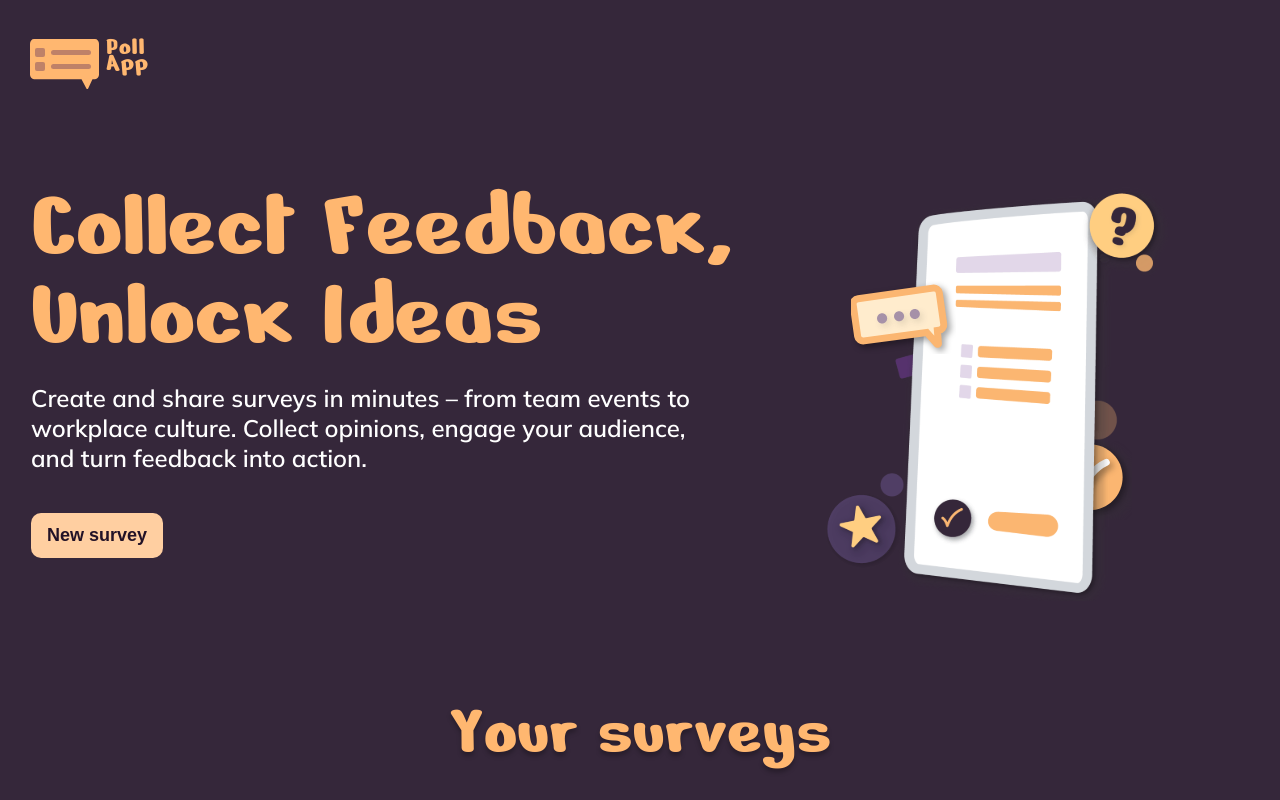
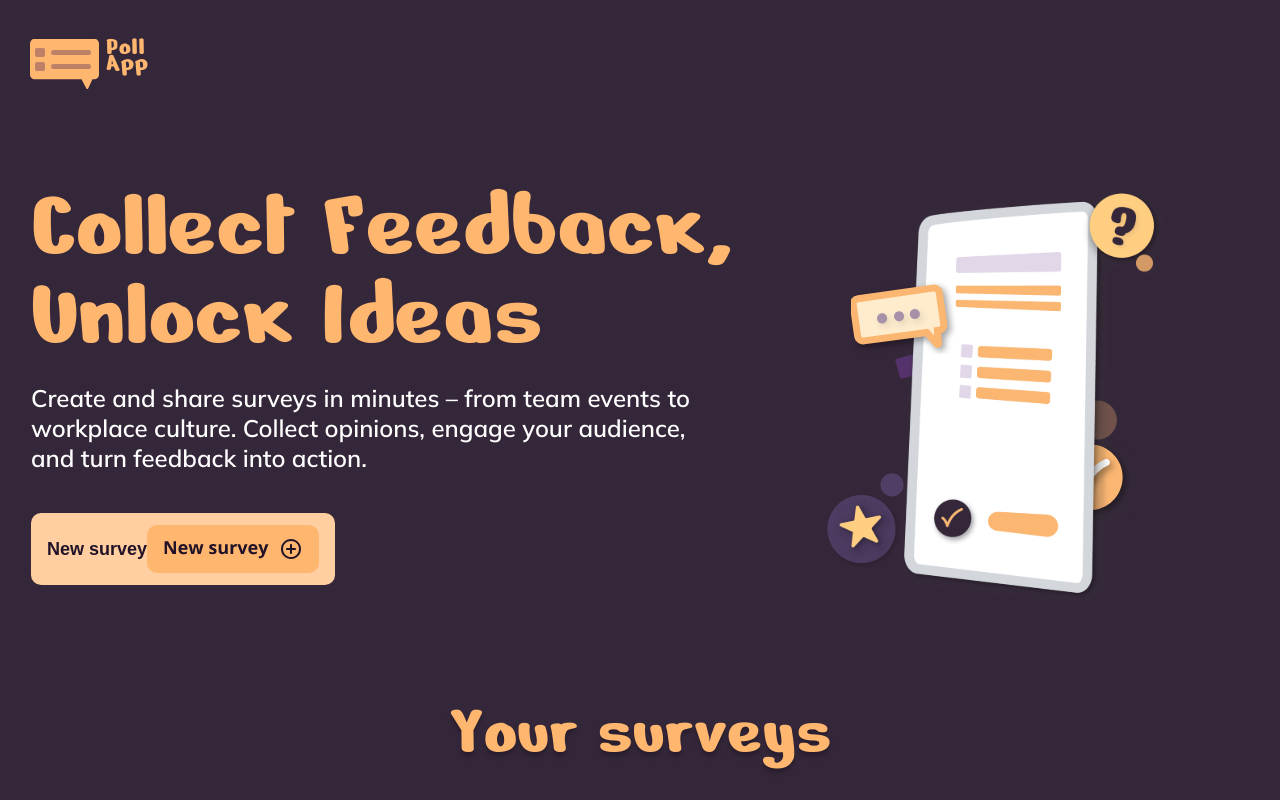
Before and after one commit to OBO-WAN/PollApp, an Angular app: page / in a window 1280 px wide. Shown: the top 800 px of the page. Built offline with nearby package versions, Linux system fonts and the light colour scheme; a web font is replaced by a local one.

Commit message:
feat: add New survey hover artwork

```diff
--- a/src/app/pages/home/home.html
+++ b/src/app/pages/home/home.html
@@ -39,7 +39,15 @@
           </p>
         </div>
 
-        <button class="primary-button" type="button">New survey</button>
+        <button class="primary-button" type="button">
+          <span class="primary-button__label">New survey</span>
+          <img
+            class="primary-button__hover-artwork"
+            src="assets/images/add-survey-btn-hover.svg"
+            alt=""
+            aria-hidden="true"
+          />
+        </button>
       </div>
 
       <div class="hero__visual" aria-hidden="true">
```
